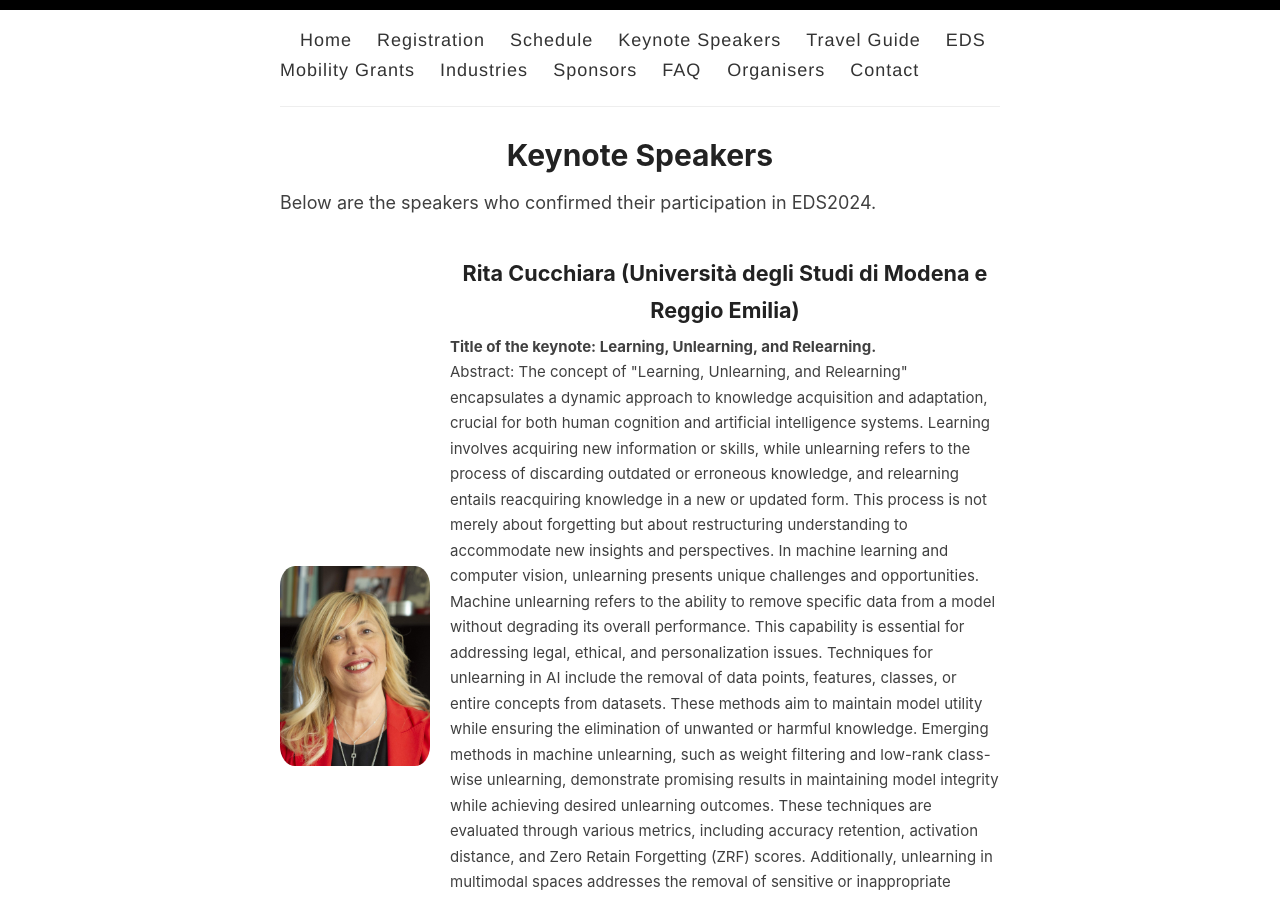
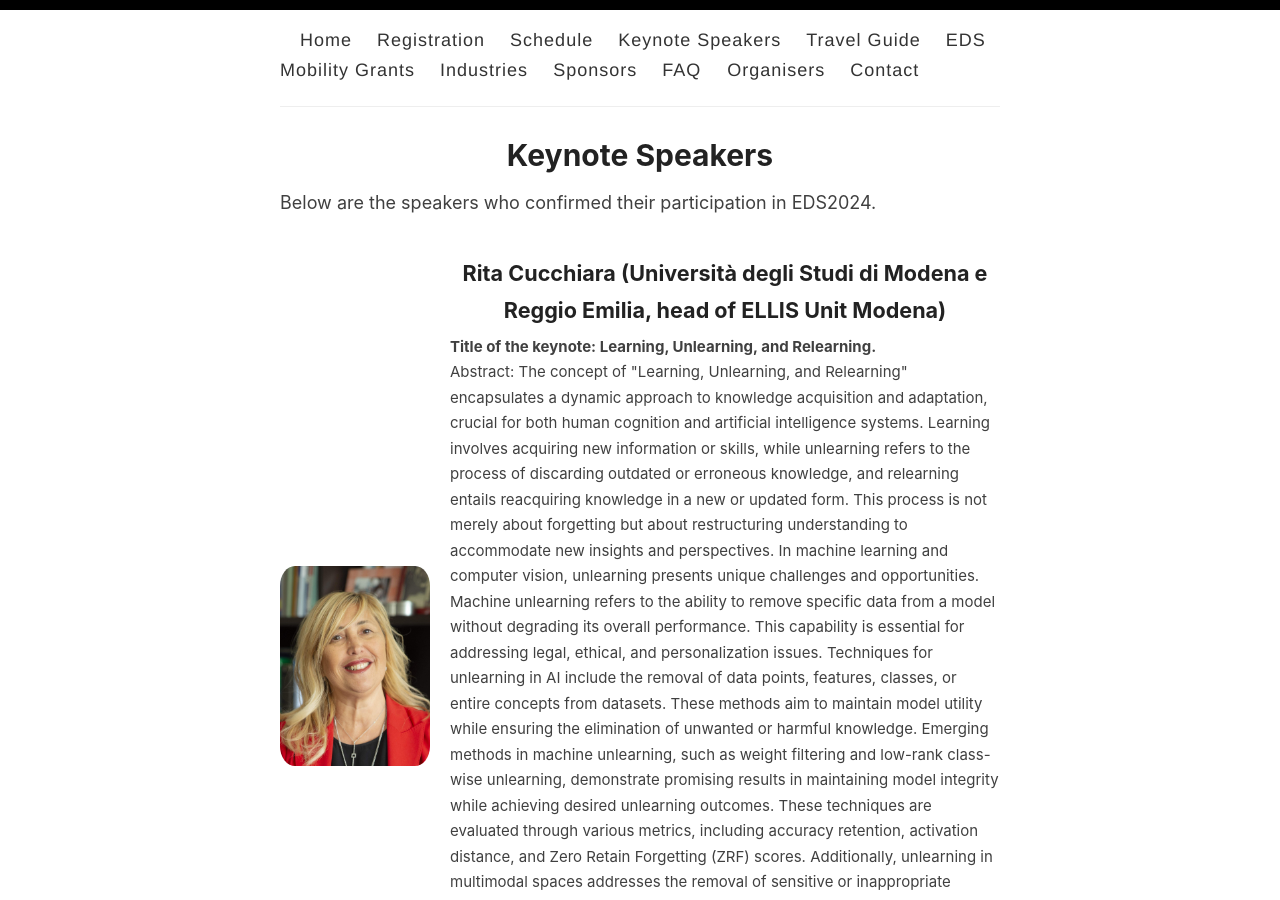
Before and after one commit to eds2024/eds2024.github.io, a Jekyll site: the page built from _pages/keynote_speakers.md, in a window 1280 px wide and 900 px high, scrolled down 456 px. Built offline with Jekyll 4.4.1, drawn with Linux system fonts in a browser that asks for light colours.

Commit message:
Update keynote_speakers.md

```diff
--- a/_pages/keynote_speakers.md
+++ b/_pages/keynote_speakers.md
@@ -59,7 +59,7 @@ Below are the speakers who confirmed their participation in EDS2024.
         <div class="speaker-info">
             <a href="https://aimagelab.ing.unimore.it/imagelab/person.asp?idpersona=1">
                 <!-- <h2>Rita Cucchiara </h2> -->
-                <h2>Rita Cucchiara (Università degli Studi di Modena e Reggio Emilia)</h2>
+                <h2>Rita Cucchiara (Università degli Studi di Modena e Reggio Emilia, head of ELLIS Unit Modena)</h2>
                 <!-- <h2> Rita Cucchiara -->
             </a>
             <p><strong>Title of the keynote: Learning, Unlearning, and Relearning.</strong></p>
```
